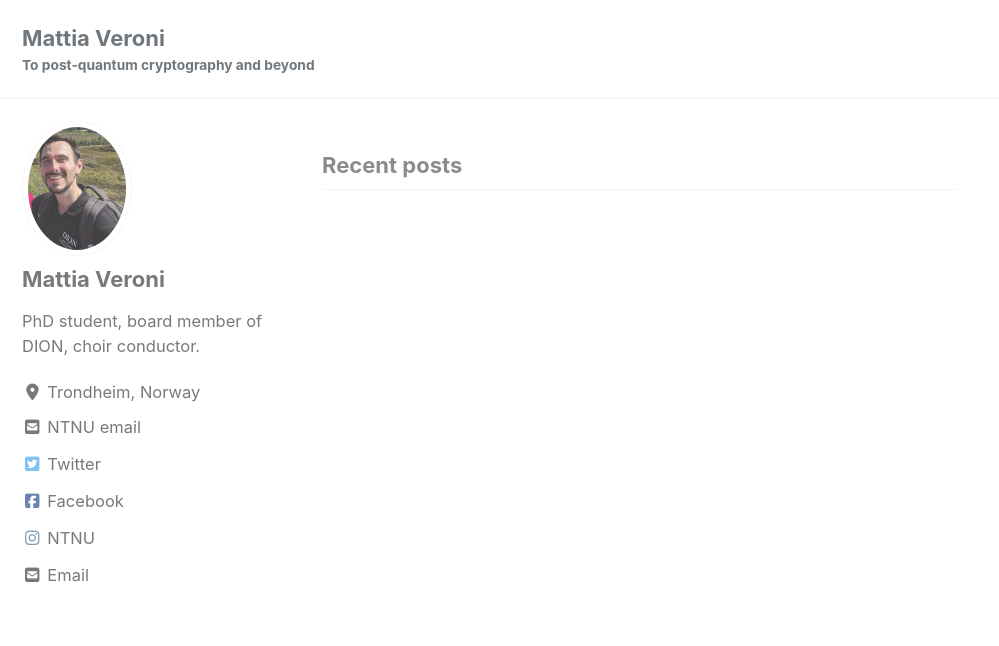
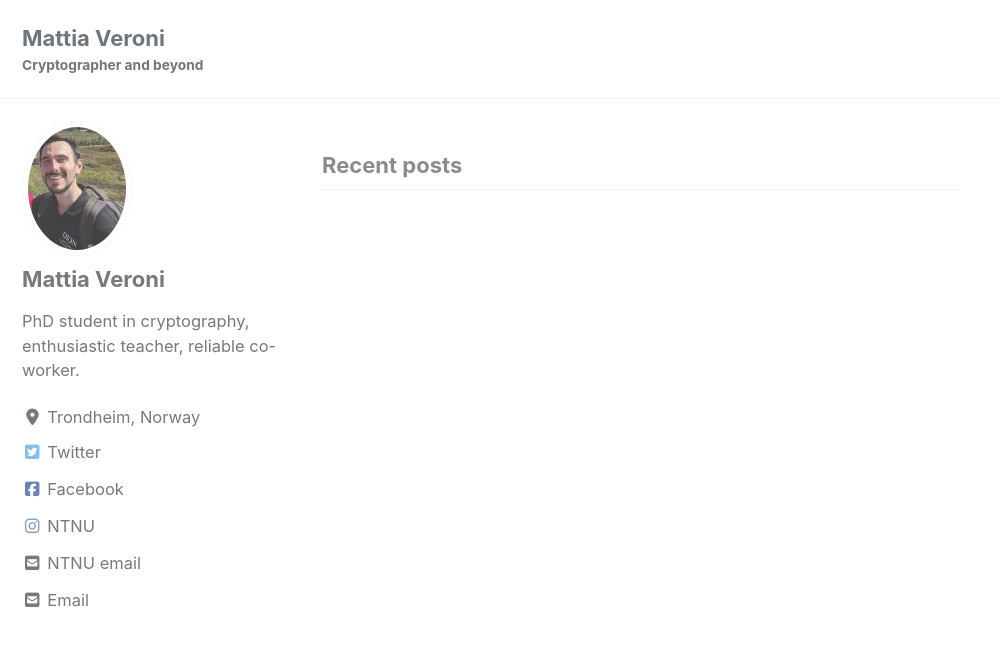
Before and after one commit to VeroniMattia/VeroniMattia.github.io, a Jekyll site: the page built from index.html, in a window 1280 px wide and 900 px high. Shown: the top 646 px of the window, without its empty margins (0-999 px from the left). Built offline with Jekyll 4.4.1, drawn with Linux system fonts in a browser that asks for light colours; cached includes are drawn as plain includes; nearby versions of some CDN libraries; the list of posts is cut into pages by our own code.

Commit message:
Bio and rearranging links

```diff
--- a/_config.yml
+++ b/_config.yml
@@ -18,7 +18,7 @@ minimal_mistakes_skin    : "default" # "air", "aqua", "contrast", "dark", "dirt"
 locale                   : "en-US"
 title                    : "Mattia Veroni"
 title_separator          : "-"
-subtitle                 : "To post-quantum cryptography and beyond"
+subtitle                 : "Cryptographer and beyond"
 name                     : "Mattia Veroni"
 description              : "Mathematician, cryptographer, cinephile, musician"
 url                      : # the base hostname & protocol for your site e.g. "https://mmistakes.github.io"
@@ -109,13 +109,10 @@ analytics:
 author:
   name             : "Mattia Veroni"
   avatar           : "/images/profile.jpg"
-  bio              : "PhD student, board member of DION, choir conductor."
+  bio              : "PhD student in cryptography, enthusiastic teacher, reliable co-worker."
   location         : "Trondheim, Norway"
   email            : "matthewveroni90@gmail.com"
   links:
-    - label: "NTNU email"
-      icon: "fas fa-fw fa-envelope-square"
-      url: "mailto:mattia.veroni@ntnu.no"
     - label: "Website"
       icon: "fas fa-fw fa-link"
        #url: "https://https://veronimattia.github.io/"
@@ -131,6 +128,9 @@ author:
     - label: "NTNU"
       icon: "fab fa-fw fa-instagram"
       url: "https://www.ntnu.no/ansatte/mattia.veroni"
+    - label: "NTNU email"
+      icon: "fas fa-fw fa-envelope-square"
+      url: "mailto:mattia.veroni@ntnu.no"
 
 # Site Footer
 footer:
```
